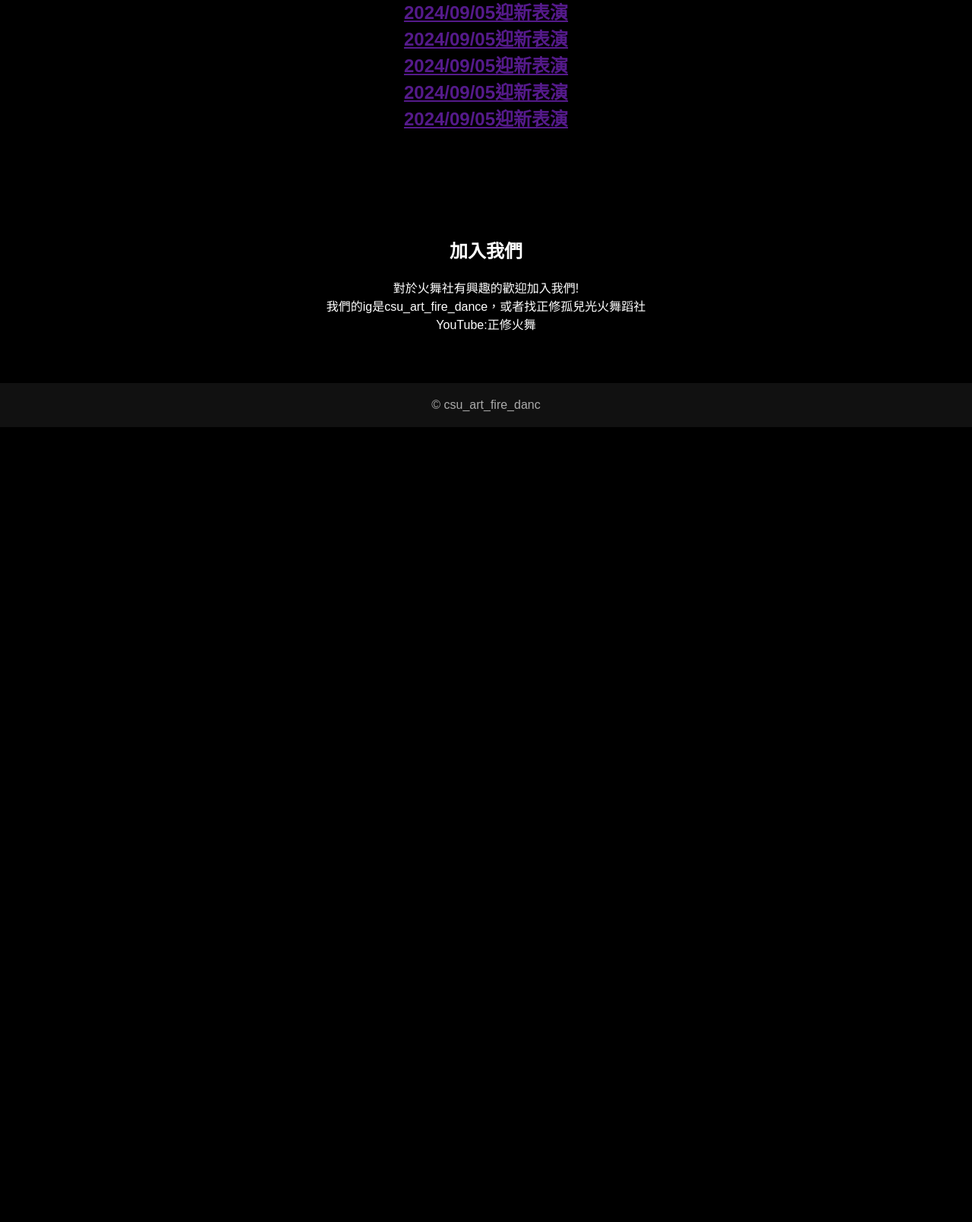
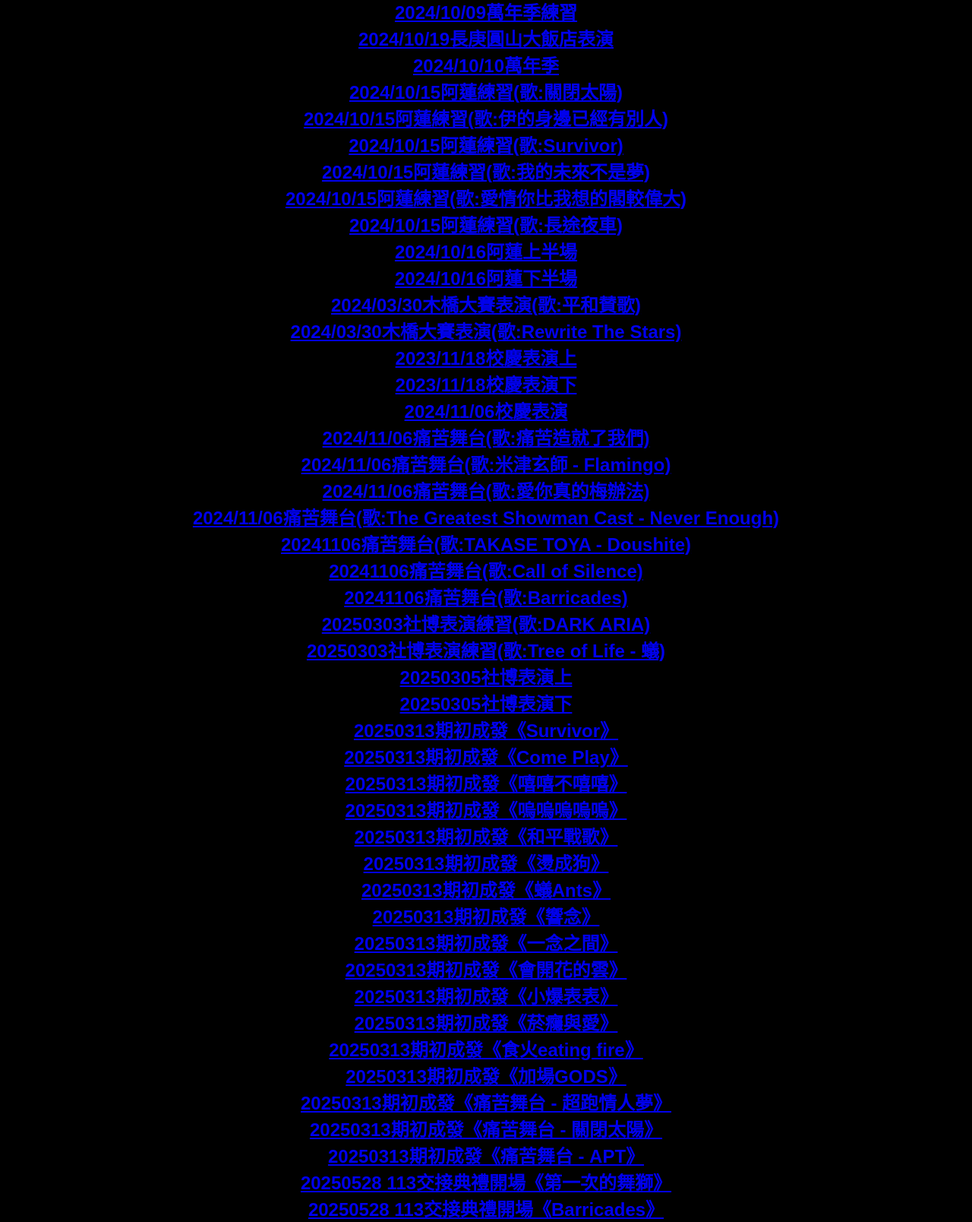
Before and after one commit to Yulin0121/-, a plain HTML site: page index.html in a window 1280 px wide. Shown: the part 1636-3244 px from the top of the page at 76% size. Before the commit the page ends 2198 px from the top, so only its background shows below. Drawn offline with Linux system fonts and the light colour scheme.

Commit message:
Update index.html

```diff
--- a/index.html
+++ b/index.html
@@ -91,7 +91,9 @@
         社團表演影片與活動紀錄展示區<br>
     </p>
      <h2>
-     <a href="https://youtu.be/PZmF18Flvg8?si=zvxK2mJqPqZZYXp9">2022/06/06樹德成發表演</a><br>
+     <a href="https://youtu.be/8H-XF5hW1Hk?si=Ieg5ehqYJ0ryQ-_y">2023/05/24迎新表演</a><br>
+     <a href="https://youtu.be/0MsT__LWGnk?si=09eZOrNl2hFQduvj">2023/06/05樹德成發練習</a><br>
+     <a href="https://youtu.be/PZmF18Flvg8?si=zvxK2mJqPqZZYXp9">2023/06/06樹德成發表演</a><br>
      <a href="https://youtu.be/xiom5F0bVss?si=f3gy6lDwOf20yRs1e">2023/10/28阿蓮代天府開場表演</a><br>
      <a href="https://youtu.be/j79r6xRpJCM?si=Q9UCUvt1GD_S9Njt">2023/10/28阿蓮代天府表演2</a><br>
      <a href="https://youtu.be/9y_NliNMnIQ?si=yIy8qH7lLVoJGiSL">2023/10/28阿蓮代天府表演3</a><br>
@@ -102,21 +104,58 @@
      <a href="https://youtu.be/7Cp_B9kxreQ?si=sG08kCrwiUwjO892">2024/09/05迎新表演</a><br>
      <a href="https://youtu.be/fI4FDD69fus?si=aSEjc1VNz11o2v6d">2024/10/09萬年季練習</a><br>
      <a href="https://youtu.be/BenvlfO2cNQ?si=W-8P9p6SK2WvWOc5">2024/10/19長庚圓山大飯店表演</a><br>
-
-     <a href="">2024/09/05迎新表演</a><br>
-     <a href="">2024/09/05迎新表演</a><br>
-     <a href="">2024/09/05迎新表演</a><br>
-     <a href="">2024/09/05迎新表演</a><br>
-     <a href="">2024/09/05迎新表演</a><br>
-
-
-
-
-
-
-
-
-
+     <a href="https://youtu.be/tzYaw8wHW1c?si=_G46llcQD38O6OsL">2024/10/10萬年季</a><br>
+     <a href="https://youtu.be/Nh60SO95an0?si=tx_kllX0YRjE_7aQ">2024/10/15阿蓮練習(歌:關閉太陽)</a><br>
+     <a href="https://youtu.be/EBnQI7ARMO4?si=20d29uOw9cZLm_v5">2024/10/15阿蓮練習(歌:伊的身邊已經有別人)</a><br>
+     <a href="https://youtu.be/NGuBUzOr2g8?si=bkDt-noGhQgKG_Vu">2024/10/15阿蓮練習(歌:Survivor)</a><br>
+     <a href="https://youtu.be/rNHaatti0Ec?si=FvNgD916fvAZ_X6E">2024/10/15阿蓮練習(歌:我的未來不是夢)</a><br>
+     <a href="https://youtu.be/U_MUOGgbbaQ?si=uP0HV1AIO3QNDrXF">2024/10/15阿蓮練習(歌:愛情你比我想的閣較偉大)</a><br>
+     <a href="https://youtu.be/jOX3msP_AT8?si=e2AAJaI3orDEsvTK">2024/10/15阿蓮練習(歌:長途夜車)</a><br>
+     <a href="https://youtu.be/YnCMLOxy0nE?si=aO_MQ6Tgb7bADye8">2024/10/16阿蓮上半場</a><br>
+     <a href="https://youtu.be/GQF17vef0dA?si=V06Zc2_aLZPUXhKn">2024/10/16阿蓮下半場</a><br>
+     <a href="https://youtu.be/Th4E_1jplLk?si=nJdJdyg9AuV8lT9m">2024/03/30木橋大賽表演(歌:平和賛歌)</a><br>
+     <a href="https://youtu.be/OYVJpy_cZBs?si=DKP4f_kbTpHIPuK8">2024/03/30木橋大賽表演(歌:Rewrite The Stars)</a><br>
+     <a href="https://youtu.be/I8ybQ37W4W4?si=vQSSZXV2mCT9An5i">2023/11/18校慶表演上</a><br>
+     <a href="https://youtu.be/ahKgprAVGiI?si=GiIDd2yZV3dDyDMb">2023/11/18校慶表演下</a><br>
+     <a href="https://youtu.be/XVNVb8o5XZE?si=UD_wQyuT6KUwrEmw">2024/11/06校慶表演</a><br>
+     <a href="https://youtu.be/tANosl5sxkk?si=nfWIq4sQ0i_zWv08">2024/11/06痛苦舞台(歌:痛苦造就了我們)</a><br>
+     <a href="https://youtu.be/RIRctlUvGF8?si=dAS-ZTqY-TwMoMST">2024/11/06痛苦舞台(歌:米津玄師 - Flamingo)</a><br>
+     <a href="https://youtu.be/7mxgcVQGwqY?si=BGAfKsCNEawVbEom">2024/11/06痛苦舞台(歌:愛你真的梅辦法)</a><br>
+     <a href="https://youtu.be/8j49kbZCLdA?si=DOtUdaepGIXxQJuQ">2024/11/06痛苦舞台(歌:The Greatest Showman Cast - Never Enough)</a><br>
+     <a href="https://youtu.be/gl2AQhMDzR4?si=-wIz2J4q0e494-2k">20241106痛苦舞台(歌:TAKASE TOYA - Doushite)</a><br>
+     <a href="https://youtu.be/TmtFpLma0jY?si=JAHRC8PwMvs2bfEu">20241106痛苦舞台(歌:Call of Silence)</a><br>
+     <a href="https://youtu.be/dfA-luzllPA?si=ob3S-yaVwIKRloPB">20241106痛苦舞台(歌:Barricades)</a><br>
+     <a href="https://youtu.be/d8Qkja7BP3k?si=zd1nhvCzKi4NCKuX">20250303社博表演練習(歌:DARK ARIA)</a><br>
+     <a href="https://youtu.be/ZKmNQymbqrA?si=2_xjJp7mGvnezZWs">20250303社博表演練習(歌:Tree of Life - 蟻)</a><br>
+     <a href="https://youtu.be/b8A8PtBr0yc?si=TQzAuJ_O6GbWelT4">20250305社博表演上</a><br>
+     <a href="https://youtu.be/QN8CZZYyh_4?si=PEGViVZOtsjXBObn">20250305社博表演下</a><br>
+     <a href="https://youtu.be/MMJnvFPeycE?si=eSFhDiioiJQ8uzA8">20250313期初成發《Survivor》</a><br>
+     <a href="https://youtu.be/XOPuRvYRAGM?si=0JGruiR07vHb1byl">20250313期初成發《Come Play》</a><br>
+     <a href="https://youtu.be/qoYdkl_DzoI?si=oedWnZ9NaGhX20tK">20250313期初成發《嘻嘻不嘻嘻》</a><br>
+     <a href="https://youtu.be/eEyMubcC7zU?si=byyGalbBbStXu6pD">20250313期初成發《嗚嗚嗚嗚嗚》</a><br>
+     <a href="https://youtu.be/XUwL5scZ22E?si=8e5wRrKDLYYSruzm">20250313期初成發《和平戰歌》</a><br>
+     <a href="https://youtu.be/5UNDwy6m8DY?si=5iev5YmaYOzGSFd8">20250313期初成發《燙成狗》</a><br>
+     <a href="https://youtu.be/taIDQ6s033A?si=5t5pb541vYakPv-A">20250313期初成發《蟻Ants》</a><br>
+     <a href="https://youtu.be/GjflDrZSx_g?si=q0sBvnc6adbx0x85">20250313期初成發《響念》</a><br>
+     <a href="https://youtu.be/SNKj00bzoOk?si=QI8gcyZzvA6Y1osv">20250313期初成發《一念之間》</a><br>
+     <a href="https://youtu.be/2PFESqB-iJM?si=lMZZlTzeGrdgkzXW">20250313期初成發《會開花的雲》</a><br>
+     <a href="https://youtu.be/O4VsgyTAqbc?si=kdVA8CFMtDbf26Sl">20250313期初成發《小爆表表》</a><br>
+     <a href="https://youtu.be/NKFARkRDqs0?si=UVBKZun_i-r7CM2Q">20250313期初成發《菸癮與愛》</a><br>
+     <a href="https://youtu.be/JQ23cYCgdww?si=VfaVnLP0e4U2GFiU">20250313期初成發《食火eating fire》</a><br>
+     <a href="https://youtu.be/xQHP3ta0ux0?si=aou2zlnP8M5-UOTk">20250313期初成發《加場GODS》</a><br>
+     <a href="https://youtu.be/bNYiSrYg2sQ?si=LFaNc_cpwJt1Tzx2">20250313期初成發《痛苦舞台 - 超跑情人夢》</a><br>
+     <a href="https://youtu.be/wDm1BLUs_jo?si=w3bgodvp5cdoQfgu">20250313期初成發《痛苦舞台 - 關閉太陽》</a><br>
+     <a href="https://youtu.be/QuwBX_hX5Pg?si=nLCoSKHWtYsHxlbk">20250313期初成發《痛苦舞台 - APT》</a><br>
+     <a href="https://youtu.be/FdK29DPmx0o?si=5_3T3mmPaO1hqaF1">20250528 113交接典禮開場《第一次的舞獅》</a><br>
+     <a href="https://youtu.be/Nt8A755aI6c?si=eXKHOGfsvDgSg2st">20250528 113交接典禮開場《Barricades》</a><br>
+     <a href="https://youtu.be/Gdz_cCG0d3s?si=na6aiadQtD58rEEX">20250614 雄校聯《偏執面與但》</a><br>
+     <a href="https://youtu.be/gYcsW6Rcu6E?si=4cJ0B1E7m43cJ5d9">20241108校慶典禮</a><br>
+     <a href="https://youtu.be/mzcBIIoaIfc?si=wJ6ZU2bXZv46WyR-">20241126樹德冬季成發《歐幹阿曹要去當兵了，我們要怎麼辦》</a><br>
+     <a href="https://youtu.be/OVxlNI6bcos?si=H6m1K4tmgbUkpjvJ">20241126樹德冬季成發《好爽歐撿到一堆新生》</a><br>
+     <a href="https://youtu.be/mCPdkdauPA0?si=tYeyN83ZuIGHAYHU">20241210聖誕節點燈《MAORI & Jingle Bell Rock》</a><br>
+     <a href="https://youtu.be/Ftvn6wH0HEc?si=vEvZzPhpPbQtMbi4">20250905迎新《MUGEN》</a><br>
+     <a href="https://youtu.be/c3tVgZ6RayA?si=YLrmcD1VrClDSl-k">20250927正聲廣播公益表演《INERTIA》</a><br>
+     <a href="https://youtu.be/6B5fF8JBm1I?si=R10Et_TTLCiVVceL">20251106校慶晚會《ReawakeR》</a><br>
      </h2>
 </section>
 
```
